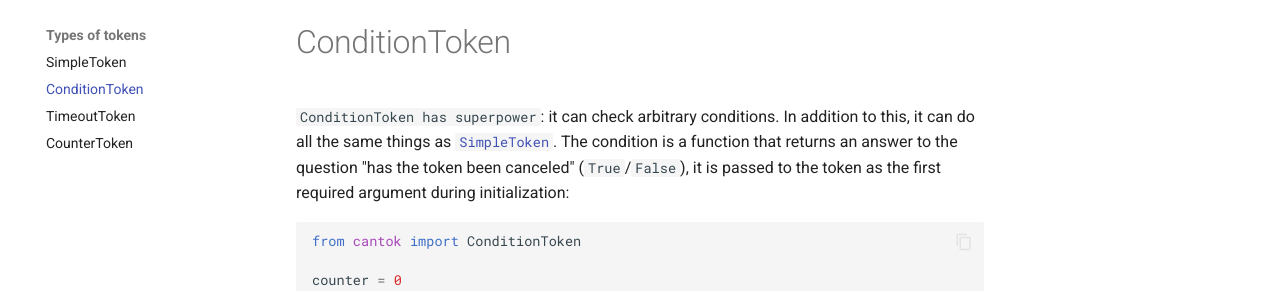
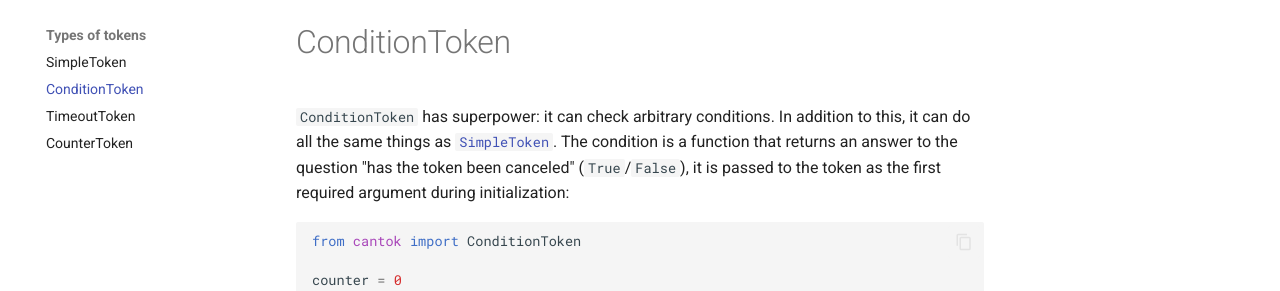
Before and after one commit to pomponchik/cantok, an MkDocs documentation site: the page built from docs/docs/types_of_tokens/ConditionToken.md, in a window 1280 px wide and 900 px high. Shown: the part 124-415 px from the top of the window. Built offline with MkDocs 1.6.1 and Material for MkDocs 9.7.7, drawn with Linux system fonts in a browser that asks for light colours; comment, search, counter and statistics services are not loaded.

Commit message:
documentation

````diff
--- a/docs/docs/types_of_tokens/ConditionToken.md
+++ b/docs/docs/types_of_tokens/ConditionToken.md
@@ -1,4 +1,4 @@
-`ConditionToken has superpower`: it can check arbitrary conditions. In addition to this, it can do all the same things as [`SimpleToken`](/types_of_tokens/SimpleToken/). The condition is a function that returns an answer to the question "has the token been canceled" (`True`/`False`), it is passed to the token as the first required argument during initialization:
+`ConditionToken` has superpower: it can check arbitrary conditions. In addition to this, it can do all the same things as [`SimpleToken`](/types_of_tokens/SimpleToken/). The condition is a function that returns an answer to the question "has the token been canceled" (`True`/`False`), it is passed to the token as the first required argument during initialization:
 
 ```python
 from cantok import ConditionToken
````
